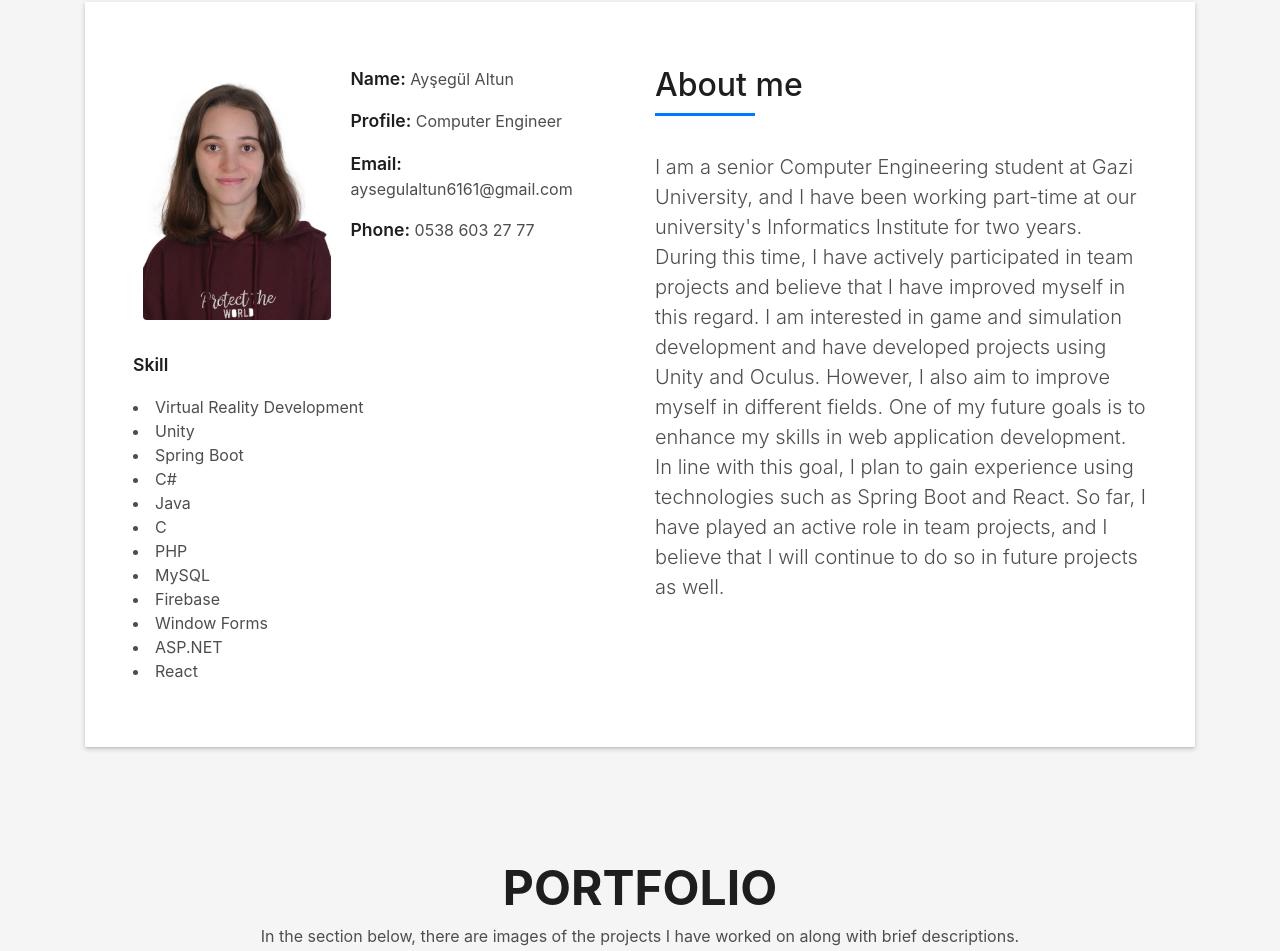
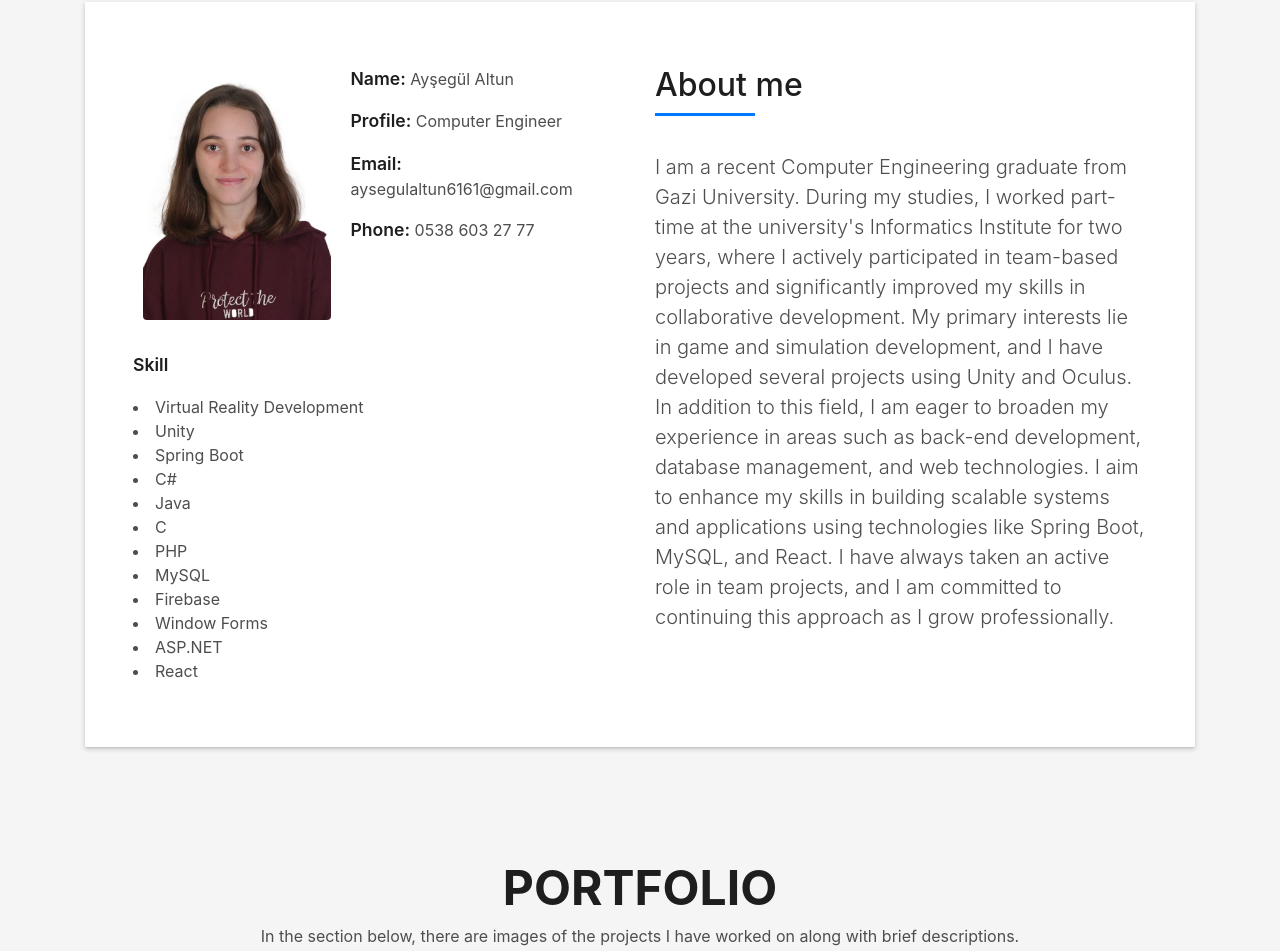
Before and after one commit to aysgl61/aysgl61.github.io, a plain HTML site: page index.html in a window 1280 px wide. Shown: the part 862-1813 px from the top of the page. Drawn offline with Linux system fonts and the light colour scheme; files whose address does not match are found by name.

Commit message:
about me alanı güncellendi.

```diff
--- a/index.html
+++ b/index.html
@@ -124,7 +124,11 @@
                     </h5>
                   </div>
                   <p class="lead">
-                    I am a senior Computer Engineering student at Gazi University, and I have been working part-time at our university's Informatics Institute for two years. During this time, I have actively participated in team projects and believe that I have improved myself in this regard. I am interested in game and simulation development and have developed projects using Unity and Oculus. However, I also aim to improve myself in different fields. One of my future goals is to enhance my skills in web application development. In line with this goal, I plan to gain experience using technologies such as Spring Boot and React. So far, I have played an active role in team projects, and I believe that I will continue to do so in future projects as well.
+                    I am a recent Computer Engineering graduate from Gazi University. During my studies, I worked part-time at the university's Informatics Institute for two years, where I actively participated in team-based projects and significantly improved my skills in collaborative development.
+
+My primary interests lie in game and simulation development, and I have developed several projects using Unity and Oculus. In addition to this field, I am eager to broaden my experience in areas such as back-end development, database management, and web technologies.
+
+I aim to enhance my skills in building scalable systems and applications using technologies like Spring Boot, MySQL, and React. I have always taken an active role in team projects, and I am committed to continuing this approach as I grow professionally.
                   </p>
                 </div>
               </div>
```
